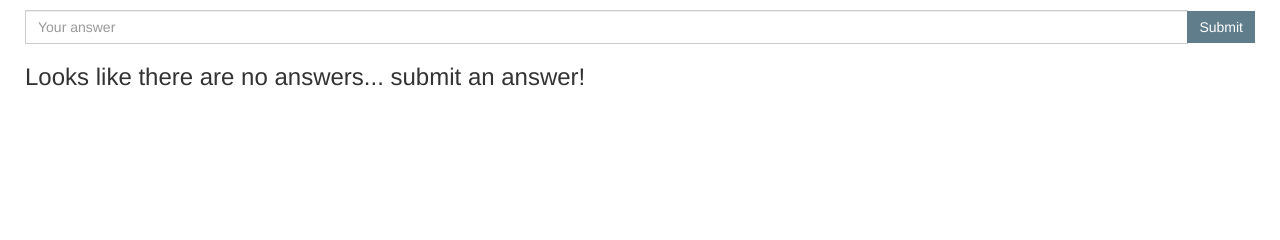
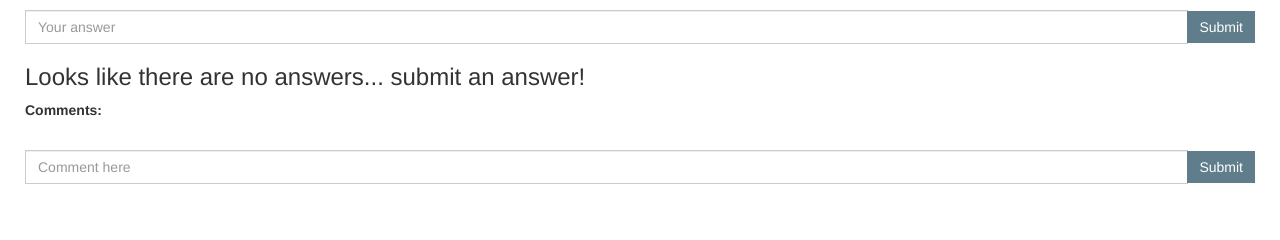
Before and after one commit to karenfeng/class-qa, a Django app: template quailapp/templates/quailapp/detail.html in a window 1280 px wide. Shown: the part 145-385 px from the top of the page. Run offline with Django 3.2, Linux system fonts and the light colour scheme; the template is opened without the code that fills it, so the values that code supplies are empty; some libraries are stand-ins or nearby versions.

Commit message:
Added Comment model
To allow for commenting on Questions

```diff
--- a/quailapp/forms.py
+++ b/quailapp/forms.py
@@ -6,6 +6,9 @@ class QuestionForm(forms.Form):
 
 class AnswerForm(forms.Form):
     your_answer = forms.CharField(label='Your answer', max_length=200)
+
+class CommentForm(forms.Form):
+    your_comment = forms.CharField(label='Your answer', max_length=300)
 
 class RegisterForm(forms.Form):
 	first_name = forms.CharField(label='First Name:', max_length=100,
--- a/quailapp/models.py
+++ b/quailapp/models.py
@@ -115,7 +115,6 @@ class Answer(models.Model):
   def __unicode__(self):
     return self.text
 
-'''
 class Comment(models.Model):
   created_on = models.DateTimeField(null=True)
   text = models.TextField()
@@ -124,7 +123,6 @@ class Comment(models.Model):
 
   def __unicode__(self):
     return self.text
-'''
 
 # for CAS login..
 class CASClient:
--- a/quailapp/templates/quailapp/detail.html
+++ b/quailapp/templates/quailapp/detail.html
@@ -24,4 +24,26 @@
 
 <h3>Looks like there are no answers... submit an answer!</h3>
 {% endif %}
+
+<span class="bold">Comments:</span>
+<ul>
+{% for comment in question.comment_set.all %}
+	<li>{{ comment }}</li>
+{% endfor %}
+</ul>
+
+<br>
+<form action="{% url 'quailapp:detail' question.id %}" method="post">
+    {% csrf_token %}
+    <div class="input-group">
+      <input id="id_your_comment" name="your_comment" type="text" class="form-control" placeholder="Comment here">
+      <span class="input-group-btn">
+		{% buttons %}
+        	<button class="btn btn-secondary" type="submit" value="Submit">Submit</button>
+		{% endbuttons %}
+      </span>
+    </div>
+</form>
+
+
 {% endblock %}
```
Also changed, not shown: quailapp/views.py (+11 -3 lines).
